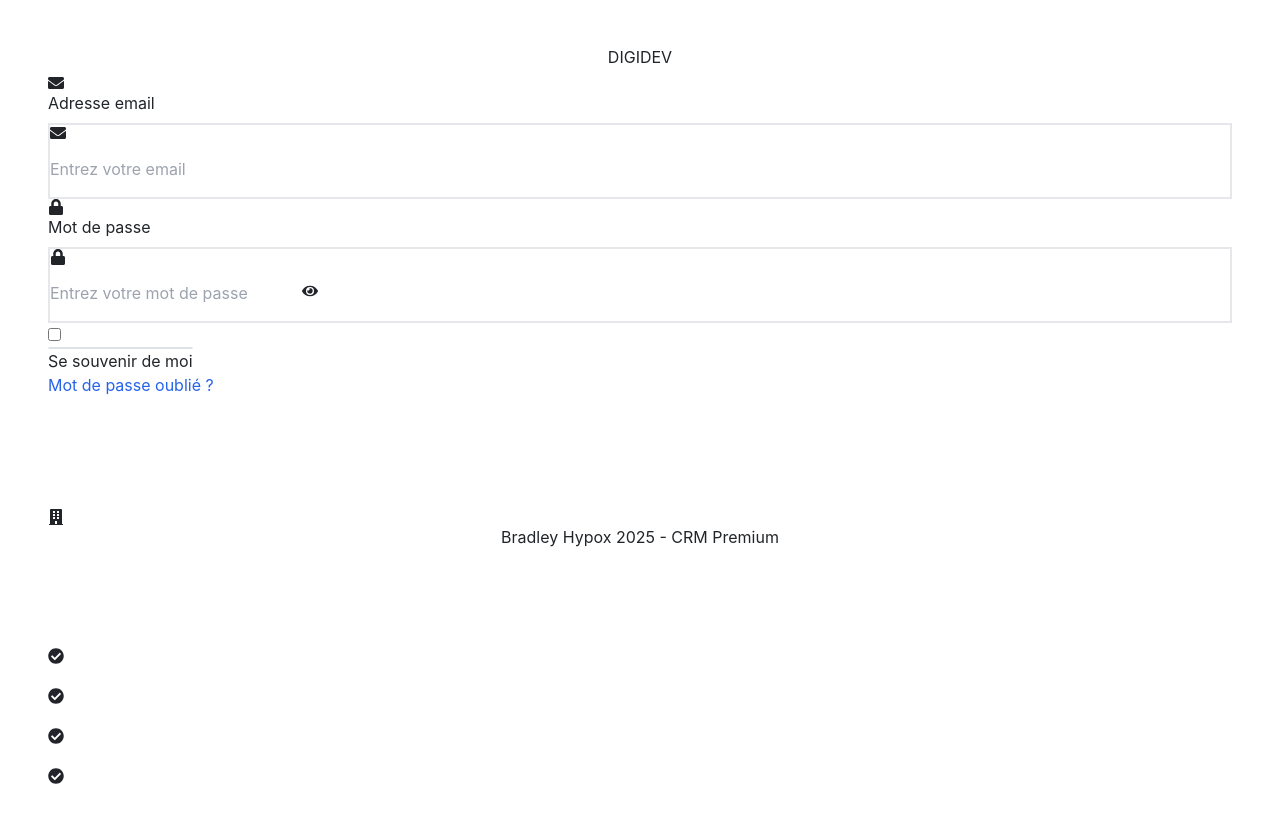
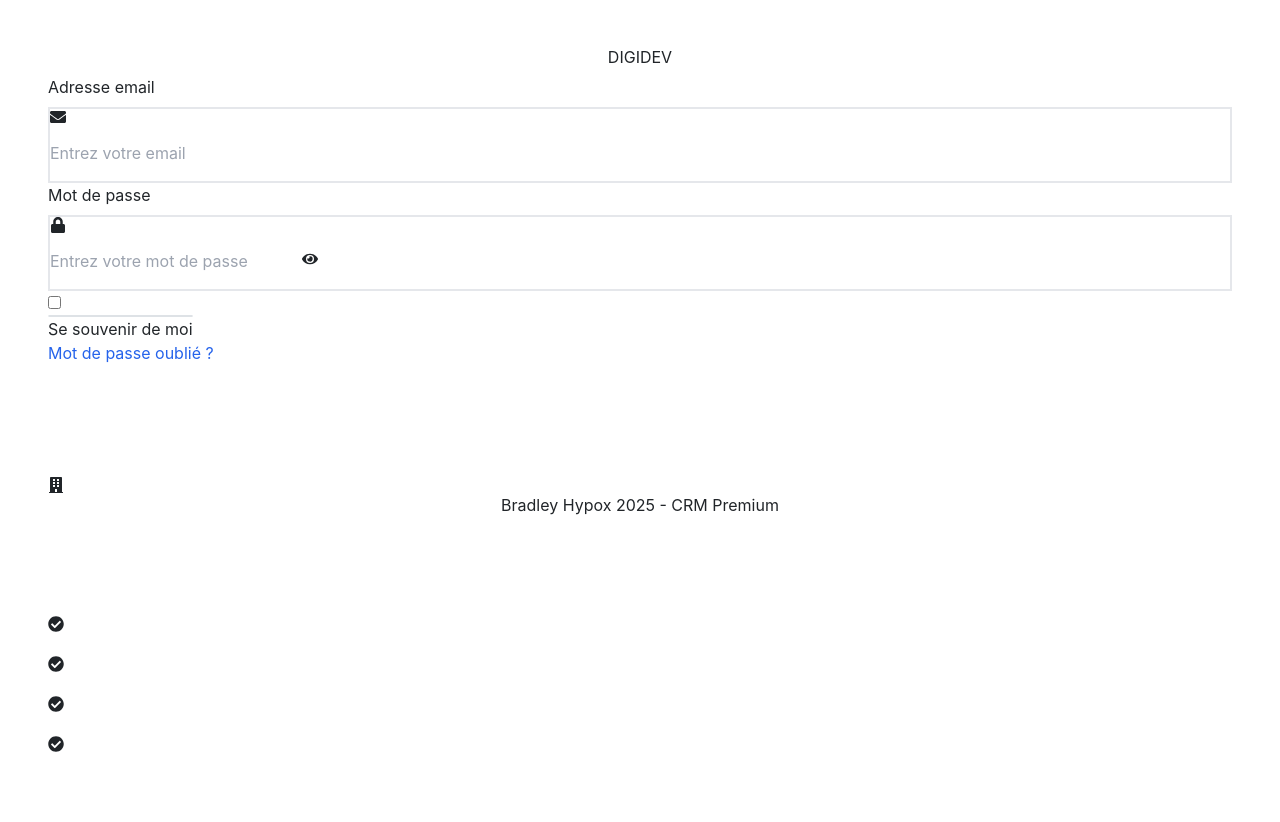
Before and after one commit to hippolite-oss/Projreactcrm, a React (Vite) app in the folder frontend/: page /login in a window 1280 px wide. Shown: the top 822 px of the page. Built offline with nearby package versions, Linux system fonts and the light colour scheme; no server answers; the HTML template or start-up script is replaced by a standard one.

Commit message:
update file

```diff
--- a/frontend/src/pages/Login.jsx
+++ b/frontend/src/pages/Login.jsx
@@ -254,7 +254,7 @@ const Login = () => {
             <form onSubmit={handleSubmit} className="space-y-6">
               <div>
                 <label className="block text-sm font-semibold text-gray-700 mb-2 flex items-center gap-2">
-                  <FaEnvelope className="text-gray-400" /> Adresse email
+                   Adresse email
                 </label>
                 <div className={`relative rounded-lg border-2 transition-all ${emailFocused ? 'border-blue-500 ring-4 ring-blue-100' : validationErrors.email ? 'border-red-500' : email && !validationErrors.email ? 'border-green-500' : 'border-gray-200'}`}>
                   <FaEnvelope className={`absolute left-4 top-1/2 transform -translate-y-1/2 ${emailFocused ? 'text-blue-500' : validationErrors.email ? 'text-red-500' : email && !validationErrors.email ? 'text-green-500' : 'text-gray-400'}`} />
@@ -285,7 +285,7 @@ const Login = () => {
 
               <div>
                 <label className="block text-sm font-semibold text-gray-700 mb-2 flex items-center gap-2">
-                  <FaLock className="text-gray-400" /> Mot de passe
+                  Mot de passe
                 </label>
                 <div className={`relative rounded-lg border-2 transition-all ${passwordFocused ? 'border-blue-500 ring-4 ring-blue-100' : validationErrors.password ? 'border-red-500' : password && !validationErrors.password ? 'border-green-500' : 'border-gray-200'}`}>
                   <FaLock className={`absolute left-4 top-1/2 transform -translate-y-1/2 ${passwordFocused ? 'text-blue-500' : validationErrors.password ? 'text-red-500' : password && !validationErrors.password ? 'text-green-500' : 'text-gray-400'}`} />
```
